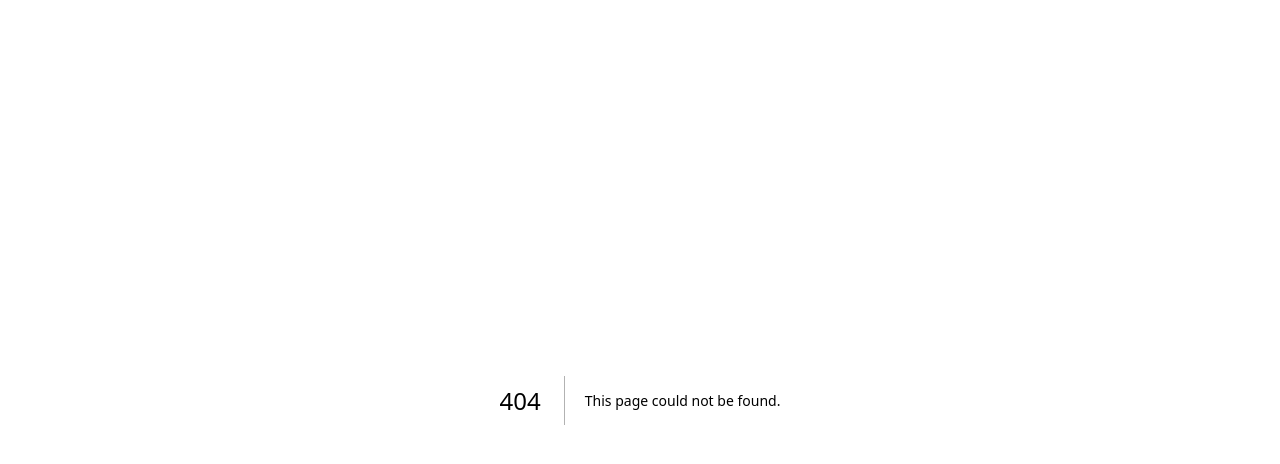
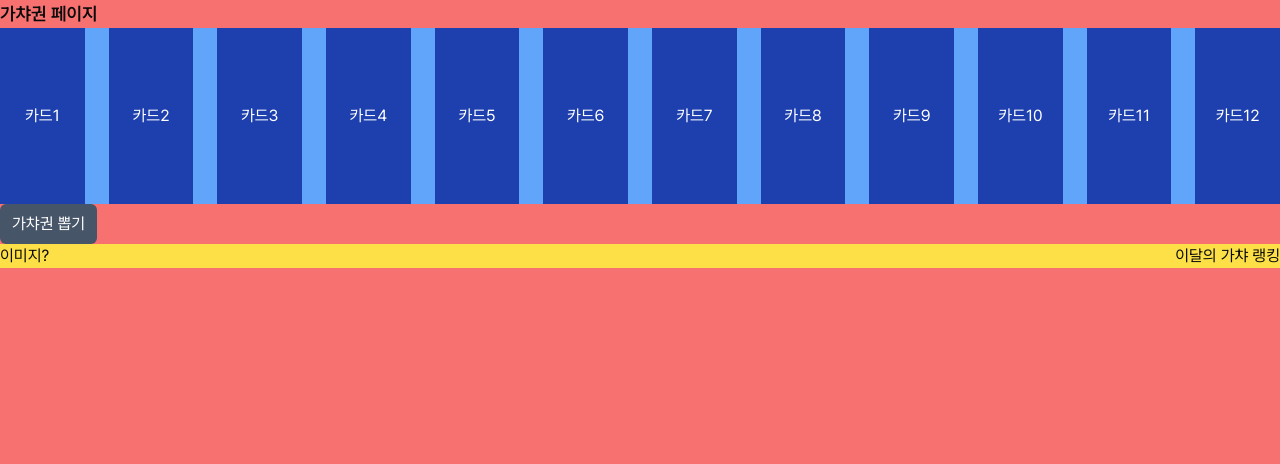
Before and after one commit to kim-taewoo/reviewgacha, a Next.js app: page /gacha in a window 1280 px wide. Before the commit this address had no page. Shown: the top 464 px of the page. Built offline with nearby package versions, Linux system fonts and the light colour scheme.

Commit message:
패키지 설치 및 가챠페이지 생성

```diff
--- a/package.json
+++ b/package.json
@@ -19,9 +19,11 @@
     "lucide-react": "^0.468.0",
     "next": "15.0.4",
     "react": "^19.0.0",
+    "react-confetti": "^6.1.0",
     "react-dom": "^19.0.0",
     "tailwind-merge": "^2.5.5",
-    "tailwindcss-animate": "^1.0.7"
+    "tailwindcss-animate": "^1.0.7",
+    "usehooks-ts": "^3.1.0"
   },
   "devDependencies": {
     "@stylistic/eslint-plugin": "^2.11.0",
--- /dev/null
+++ b/src/app/gacha/page.tsx
@@ -0,0 +1,71 @@
+'use client'
+import { useState } from 'react'
+import Confetti from 'react-confetti'
+import { useWindowSize } from 'usehooks-ts'
+
+const GachaPage = () => {
+  const { width, height } = useWindowSize()
+  const [isLoading, setIsLoading] = useState(false)
+  const [result, setResult] = useState<string | null>(null)
+
+  const onClickGacha = () => {
+    setIsLoading(true)
+    setResult(null)
+
+    // 3초 후 결과 표시
+    setTimeout(() => {
+      const randomResult = cards[Math.floor(Math.random() * cards.length)] // 랜덤 카드 선택
+      setResult(randomResult)
+      setIsLoading(false)
+    }, 3000)
+  }
+
+  return (
+    <div className="h-screen w-full bg-red-400">
+      {result && <Confetti width={width} height={height} />}
+      <header className="text-lg font-semibold">가챠권 페이지</header>
+
+      {/* 카드 목록 */}
+      <div className={`flex space-x-6 bg-blue-400 ${isLoading ? 'animate-pulse' : ''}`}>
+        {cards.map((card, index) => (
+          <div
+            key={index}
+            className={`flex h-44 w-40 items-center justify-center bg-blue-800 text-center text-white ${
+              isLoading ? 'opacity-50' : ''
+            }`}
+          >
+            {isLoading ? '로딩 중...' : card}
+          </div>
+        ))}
+      </div>
+
+      {/* 결과 표시 */}
+      {result && (
+        <div className="fixed left-1/2 top-28 z-10 -translate-x-1/2 -translate-y-1/2 rounded-md bg-white px-4 py-2 text-center text-black shadow-lg">
+          🎉 당첨:
+          {' '}
+          {result}
+          {' '}
+          🎉
+        </div>
+      )}
+
+      {/* 가챠 버튼 */}
+      <button
+        className="rounded-md bg-slate-600 px-3 py-2 text-white hover:bg-slate-700 disabled:opacity-50"
+        onClick={onClickGacha}
+        disabled={isLoading}
+      >
+        {isLoading ? '뽑는 중...' : '가챠권 뽑기'}
+      </button>
+      {/* 다른 사람의 결과 */}
+      <div className="flex justify-between bg-yellow-300">
+        <div>이미지?</div>
+        <div>이달의 가챠 랭킹</div>
+      </div>
+    </div>
+  )
+}
+export default GachaPage
+
+const cards = ['카드1', '카드2', '카드3', '카드4', '카드5', '카드6', '카드7', '카드8', '카드9', '카드10', '카드11', '카드12']
```
